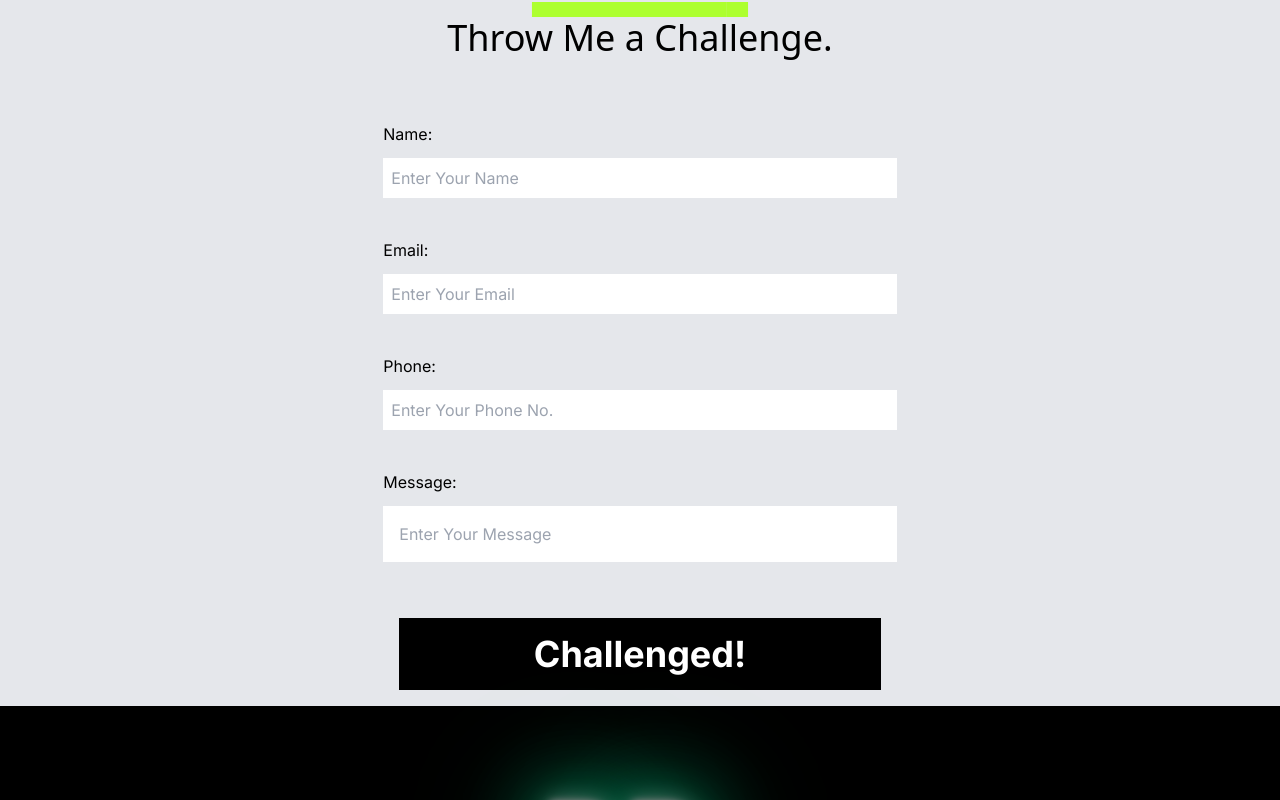
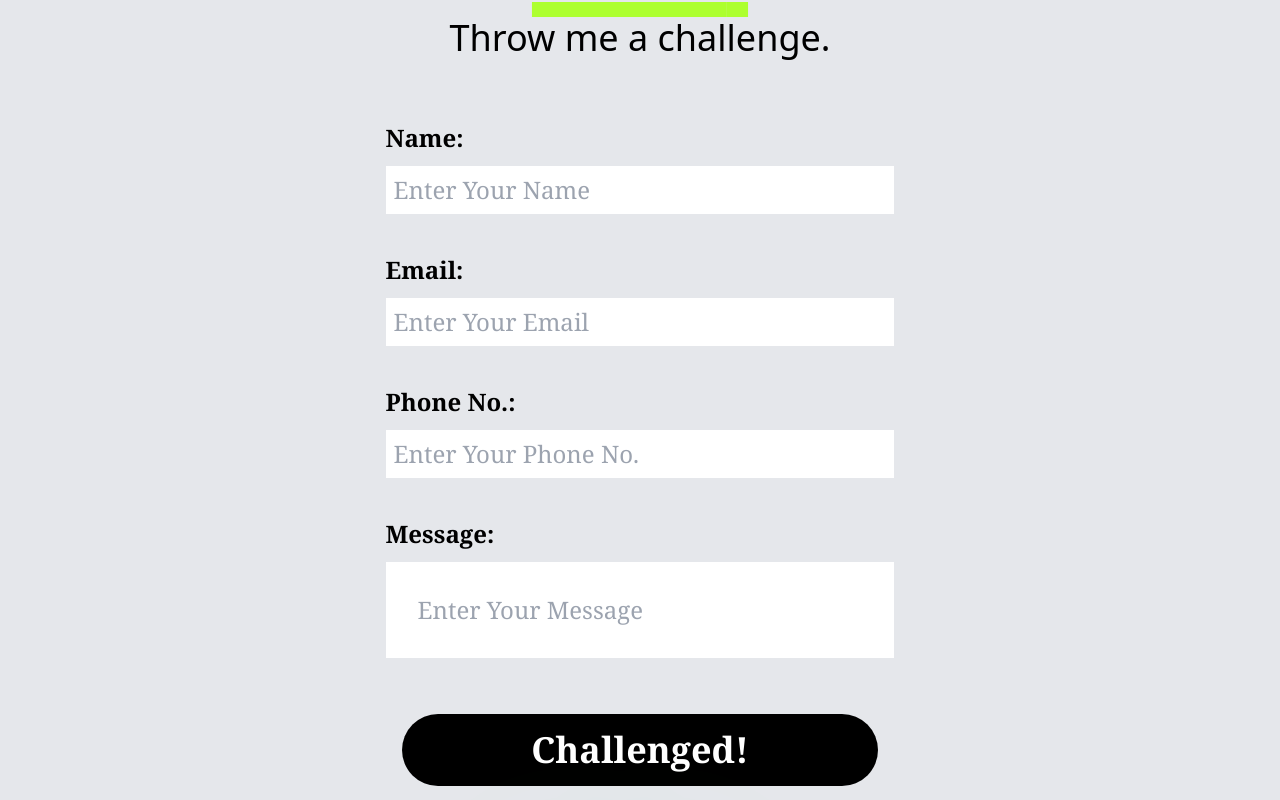
Before and after one commit to rithikrajkumar4/rithikrajkumar, a Next.js app: page / in a window 1280 px wide. Shown: the part 7359-8159 px from the top of the page. Built offline with nearby package versions, Linux system fonts and the light colour scheme.

Commit message:
some minor changes

```diff
--- a/src/app/components/ContantForm.tsx
+++ b/src/app/components/ContantForm.tsx
@@ -6,15 +6,15 @@ const ContantForm = () => {
     <div className="flex justify-center bg-grey-600 pt-10">
       <div className="flex flex-col">
         <div className="flex justify-center text-center">
-          <HeadingCategory title="Hello" subtitle="Throw Me a Challenge" />
+          <HeadingCategory title="Hello" subtitle="Throw me a challenge" />
         </div>
         <div>
-          <form action="">
-            <div className="flex flex-col gap-10">
-              <label htmlFor="Name" className="flex flex-col gap-3">
-                Name:
+          <form action="no-action" method="post">
+            <div className="flex flex-col gap-10 font-serif text-2xl">
+              <label htmlFor="Name" className="flex flex-col gap-3 ">
+                <p className="font-bold">Name:</p>
                 <input
-                  className=" border-spacing-5 p-2"
+                  className=" border-spacing-5 p-2 bg-white"
                   type="text"
                   name="name"
                   id="name"
@@ -22,7 +22,7 @@ const ContantForm = () => {
                 />
               </label>
               <label htmlFor="Email" className="flex flex-col gap-3">
-                Email:
+                <p className="font-bold">Email:</p>
                 <input
                   className=" border-spacing-5 p-2"
                   type="email"
@@ -32,7 +32,7 @@ const ContantForm = () => {
                 />
               </label>
               <label htmlFor="phone" className="flex flex-col gap-3">
-                Phone:
+                <p className="font-bold">Phone No.:</p>
                 <input
                   className=" border-spacing-5 p-2"
                   type="tel"
@@ -40,9 +40,9 @@ const ContantForm = () => {
                 />
               </label>
               <label htmlFor="Message" className="flex flex-col gap-3">
-                Message:
+                <p className="font-bold">Message:</p>
                 <input
-                  className=" border-spacing-5 p-4"
+                  className=" border-spacing-5 p-8"
                   type="text"
                   name="message"
                   id="message"
@@ -51,7 +51,7 @@ const ContantForm = () => {
               </label>
               <button
                 type="submit"
-                className="text-center text-white font-bold text-2xl xl:text-4xl p-4 bg-black m-4"
+                className="text-center text-white font-bold text-2xl xl:text-4xl p-4 bg-black m-4 rounded-full hover:text-green-300"
               >
                 Challenged!
               </button>
```
